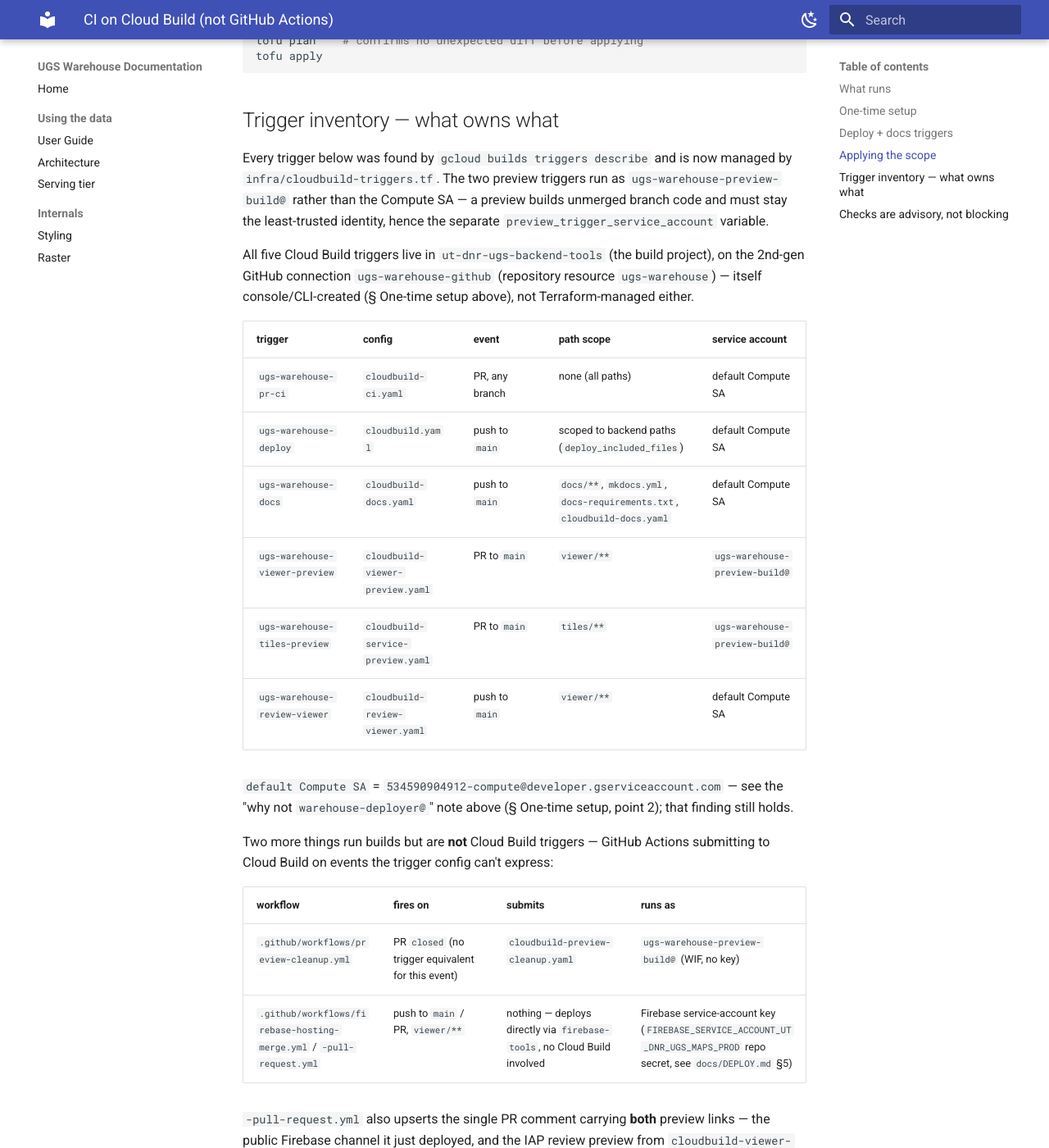
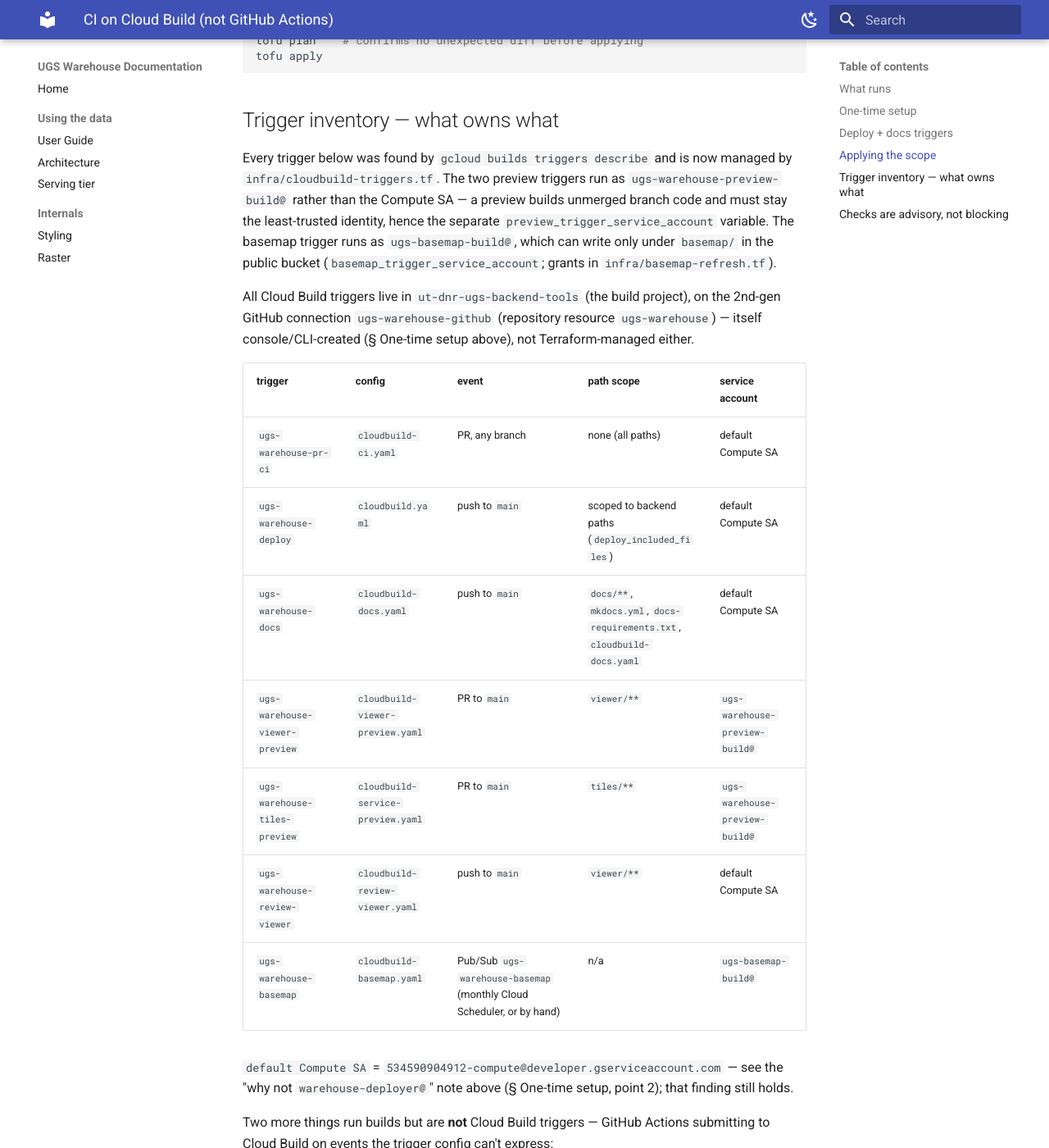
Before and after one commit to UGS-GIO/ugs-warehouse, an MkDocs documentation site: the page built from docs/CLOUD_BUILD_CI.md, in a window 1280 px wide and 1400 px high, scrolled down 2704 px. Shown: the whole window at 82% size. Built offline with MkDocs 1.6.1 and Material for MkDocs 9.7.7, drawn with Linux system fonts in a browser that asks for light colours.

Commit message:
build(basemap): verify the pmtiles CLI, pin the image, scope list to basemap/
Pin python:3.12-slim by digest and check the pmtiles tarball against GitHub's recorded sha256. The build SA's bucket condition now limits object listing to the basemap/ prefix (objectListPrefix) instead of the whole bucket. Move the trigger into cloudbuild-triggers.tf and add it to the CLOUD_BUILD_CI.md inventory.

```diff
--- a/docs/CLOUD_BUILD_CI.md
+++ b/docs/CLOUD_BUILD_CI.md
@@ -110,9 +110,11 @@
 Every trigger below was found by `gcloud builds triggers describe` and is now managed by
 `infra/cloudbuild-triggers.tf`. The two preview triggers run as `ugs-warehouse-preview-build@`
 rather than the Compute SA — a preview builds unmerged branch code and must stay the
-least-trusted identity, hence the separate `preview_trigger_service_account` variable.
+least-trusted identity, hence the separate `preview_trigger_service_account` variable. The basemap
+trigger runs as `ugs-basemap-build@`, which can write only under `basemap/` in the public bucket
+(`basemap_trigger_service_account`; grants in `infra/basemap-refresh.tf`).
 
-All five Cloud Build triggers live in `ut-dnr-ugs-backend-tools` (the build project), on the
+All Cloud Build triggers live in `ut-dnr-ugs-backend-tools` (the build project), on the
 2nd-gen GitHub connection `ugs-warehouse-github` (repository resource `ugs-warehouse`) — itself
 console/CLI-created (§ One-time setup above), not Terraform-managed either.
 
@@ -124,6 +126,7 @@
 | `ugs-warehouse-viewer-preview` | `cloudbuild-viewer-preview.yaml` | PR to `main` | `viewer/**` | `ugs-warehouse-preview-build@` |
 | `ugs-warehouse-tiles-preview` | `cloudbuild-service-preview.yaml` | PR to `main` | `tiles/**` | `ugs-warehouse-preview-build@` |
 | `ugs-warehouse-review-viewer` | `cloudbuild-review-viewer.yaml` | push to `main` | `viewer/**` | default Compute SA |
+| `ugs-warehouse-basemap` | `cloudbuild-basemap.yaml` | Pub/Sub `ugs-warehouse-basemap` (monthly Cloud Scheduler, or by hand) | n/a | `ugs-basemap-build@` |
 
 `default Compute SA` = `534590904912-compute@developer.gserviceaccount.com` — see the "why not
 `warehouse-deployer@`" note above (§ One-time setup, point 2); that finding still holds.
```
Also changed, not shown: cloudbuild-basemap.yaml (+6 -3 lines), 2 other files.
